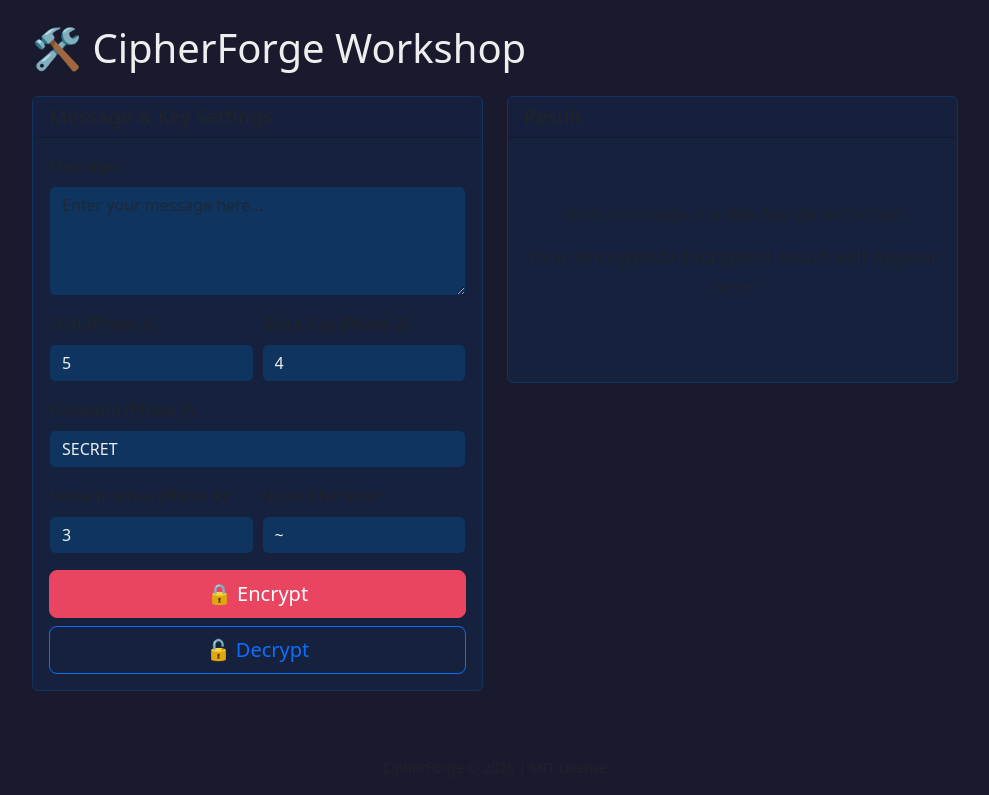
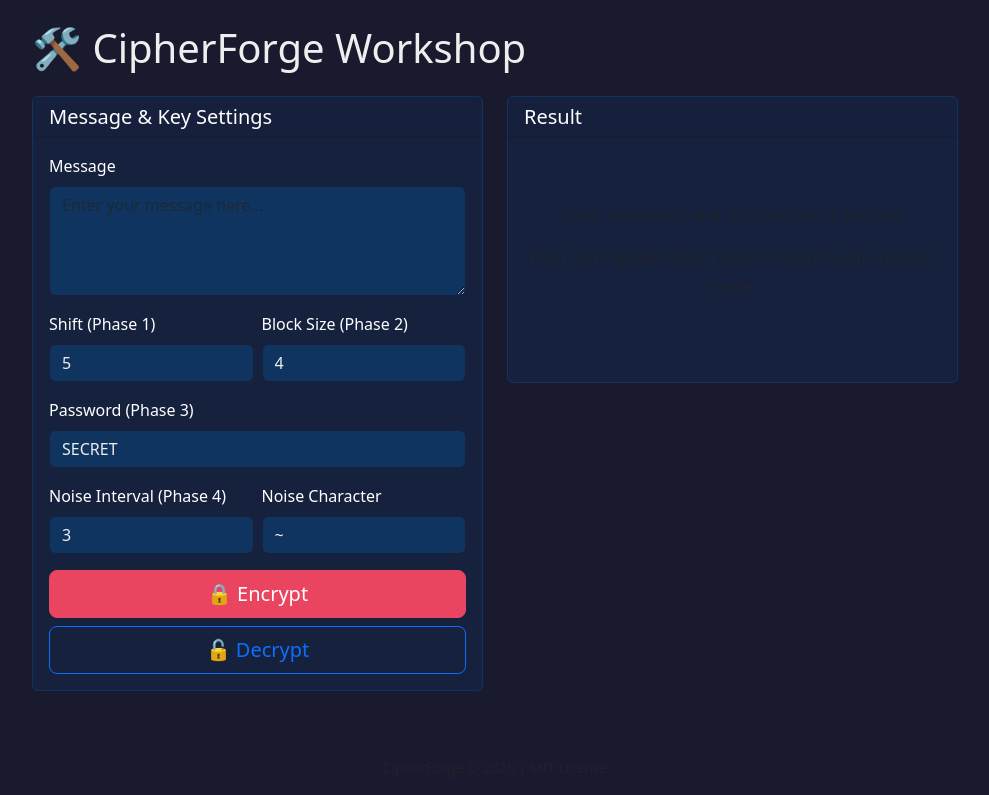
Before and after one commit to benpaddlejones/myCipherForge, a Flask app: page /workshop in a window 1280 px wide. Shown: the part 56-851 px from the top of the page, without its empty margins (145-1134 px from the left). Run offline with Flask 3, Linux system fonts and the light colour scheme.

Commit message:
fix: Add white text colour to form labels and card headers

```diff
--- a/templates/base.html
+++ b/templates/base.html
@@ -1,11 +1,14 @@
-<!DOCTYPE html>
+<!doctype html>
 <html lang="en">
   <head>
-    <meta charset="UTF-8">
-    <meta name="viewport" content="width=device-width, initial-scale=1.0">
+    <meta charset="UTF-8" />
+    <meta name="viewport" content="width=device-width, initial-scale=1.0" />
     <title>CipherForge</title>
     <!-- Bootstrap CSS -->
-    <link href="https://cdn.jsdelivr.net/npm/bootstrap@5.3.0/dist/css/bootstrap.min.css" rel="stylesheet">
+    <link
+      href="https://cdn.jsdelivr.net/npm/bootstrap@5.3.0/dist/css/bootstrap.min.css"
+      rel="stylesheet"
+    />
     <style>
       body {
         background-color: #1a1a2e;
@@ -19,15 +22,20 @@
         background-color: #16213e;
         border: 1px solid #0f3460;
       }
-        .card-title, .card-text {
+      .card-title,
+      .card-text,
+      .card-header,
+      .form-label {
         color: #fff;
       }
-        .form-control, .form-select {
+      .form-control,
+      .form-select {
         background-color: #0f3460;
         border-color: #16213e;
         color: #eee;
       }
-        .form-control:focus, .form-select:focus {
+      .form-control:focus,
+      .form-select:focus {
         background-color: #16213e;
         border-color: #e94560;
         color: #eee;
@@ -46,7 +54,7 @@
         border: 2px solid #e94560;
         border-radius: 8px;
         padding: 20px;
-            font-family: 'Courier New', monospace;
+        font-family: "Courier New", monospace;
         word-break: break-all;
       }
     </style>
@@ -62,9 +70,7 @@
       </div>
     </nav>
 
-    <main class="container">
-        {% block content %}{% endblock %}
-    </main>
+    <main class="container">{% block content %}{% endblock %}</main>
 
     <footer class="text-center mt-5 py-3 text-muted">
       <small>CipherForge © 2026 | MIT License</small>
```
Also changed, not shown: course/ISSUES_FOUND.md (+2 -0 lines), engine.py (+9 -2 lines). Lines whose indentation alone changed are shown as unchanged.
